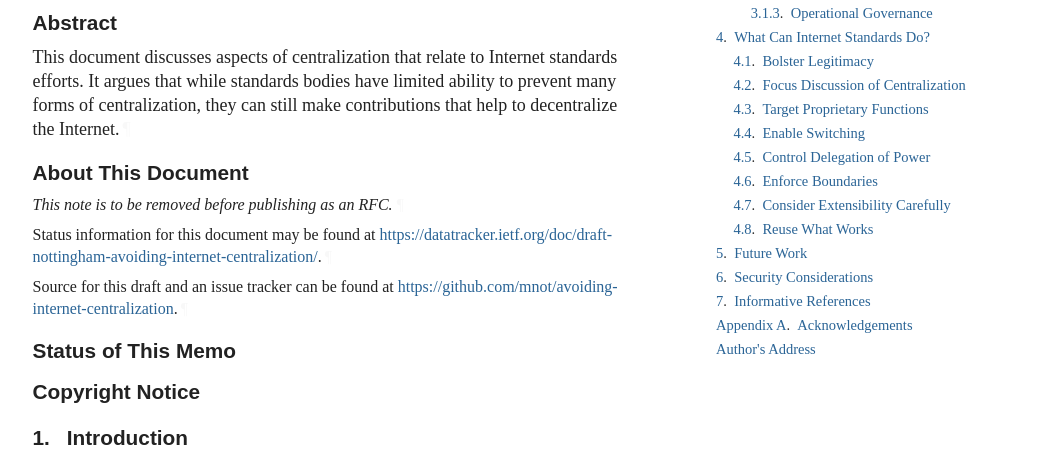
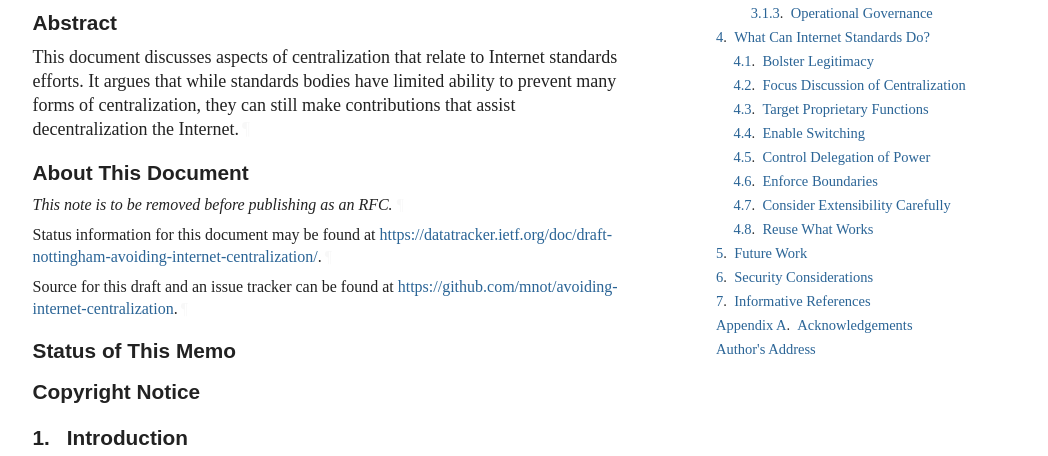
Before and after one commit to mnot/avoiding-internet-centralization, a plain HTML site: page draft-nottingham-avoiding-internet-centralization.html in a window 1280 px wide. Shown: the part 324-780 px from the top of the page, without its empty margins (92-1140 px from the left). Drawn offline with Linux system fonts and the light colour scheme; a web font is replaced by a local one.

Commit message:
Script updating gh-pages from 36c0b5e. [ci skip]

```diff
--- a/draft-nottingham-avoiding-internet-centralization.html
+++ b/draft-nottingham-avoiding-internet-centralization.html
@@ -7,7 +7,7 @@
 <title>Centralization, Decentralization, and Internet Standards</title>
 <meta content="Mark Nottingham" name="author">
 <meta content="
-       This document discusses aspects of centralization that relate to Internet standards efforts. It argues that while standards bodies have limited ability to prevent many forms of centralization, they can still make contributions that help to decentralize the Internet.
+       This document discusses aspects of centralization that relate to Internet standards efforts. It argues that while standards bodies have limited ability to prevent many forms of centralization, they can still make contributions that assist decentralization the Internet.
     " name="description">
 <meta content="xml2rfc 3.18.0" name="generator">
 <meta content="governance" name="keyword">
@@ -1081,7 +1081,7 @@ svg :is([fill="white"], [fill^="#fff"]) {
 <h1 id="title">Centralization, Decentralization, and Internet Standards</h1>
 <section id="section-abstract">
       <h2 id="abstract"><a href="#abstract" class="selfRef">Abstract</a></h2>
-<p id="section-abstract-1">This document discusses aspects of centralization that relate to Internet standards efforts. It argues that while standards bodies have limited ability to prevent many forms of centralization, they can still make contributions that help to decentralize the Internet.<a href="#section-abstract-1" class="pilcrow">¶</a></p>
+<p id="section-abstract-1">This document discusses aspects of centralization that relate to Internet standards efforts. It argues that while standards bodies have limited ability to prevent many forms of centralization, they can still make contributions that assist decentralization the Internet.<a href="#section-abstract-1" class="pilcrow">¶</a></p>
 </section>
 <section class="note rfcEditorRemove" id="section-note.1">
       <h2 id="name-about-this-document">
```
Also changed, not shown: draft-nottingham-avoiding-internet-centralization.txt.
